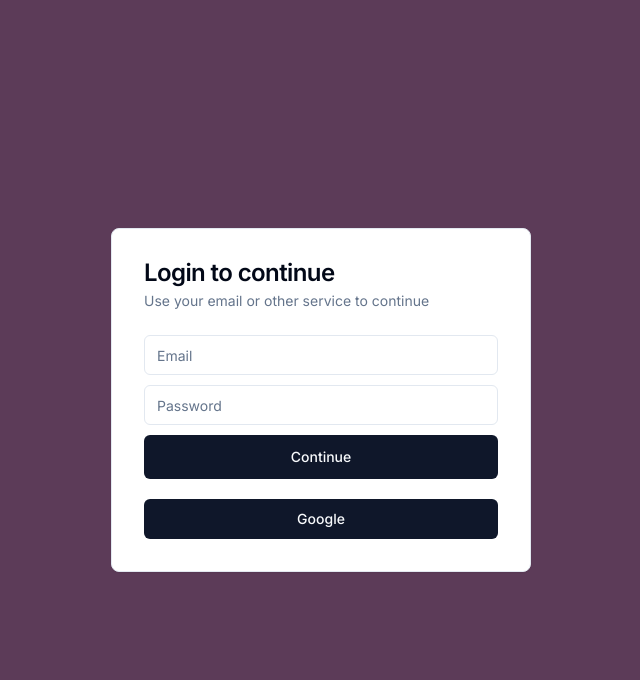
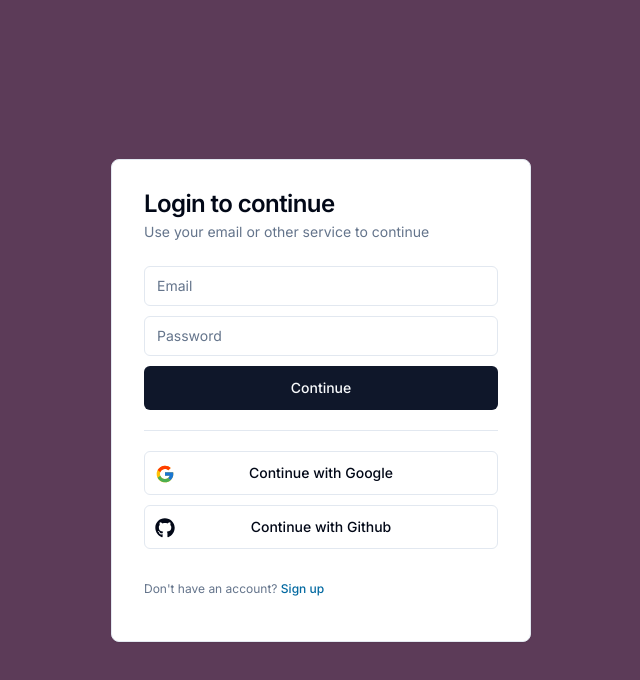
Before and after one commit to amandeep90s/slack-clone-next-js, a Next.js app: page / in a window 1280 px wide. Shown: the top 680 px of the page, without its empty margins (319-959 px from the left). Built offline with nearby package versions, Linux system fonts and the light colour scheme.

Commit message:
feat: Add sign-in and sign-up components

```diff
--- a/src/features/auth/components/auth-screen.tsx
+++ b/src/features/auth/components/auth-screen.tsx
@@ -10,7 +10,9 @@
 
   return (
     <div className="h-full flex items-center justify-center bg-[#5c3b58]">
-      <div className="md:h-auto md:w-[420px]">{state === 'signIn' ? <SignInCard /> : <SignUpCard />}</div>
+      <div className="md:h-auto md:w-[420px]">
+        {state === 'signIn' ? <SignInCard setState={setState} /> : <SignUpCard setState={setState} />}
+      </div>
     </div>
   );
 };
--- a/src/features/auth/components/sign-in-card.tsx
+++ b/src/features/auth/components/sign-in-card.tsx
@@ -1,10 +1,17 @@
 import { Button } from '@/components/ui/button';
 import { Card, CardContent, CardDescription, CardHeader, CardTitle } from '@/components/ui/card';
 import { Input } from '@/components/ui/input';
-import { Separator } from '@radix-ui/react-separator';
+import { Separator } from '@/components/ui/separator';
 import React from 'react';
+import { FaGithub } from 'react-icons/fa';
+import { FcGoogle } from 'react-icons/fc';
+import { SignInFlow } from '../types';
 
-const SignInCard = () => {
+interface SignInCardProps {
+  setState: (state: SignInFlow) => void;
+}
+
+const SignInCard = ({ setState }: SignInCardProps) => {
   return (
     <Card className="w-full h-full p-8">
       <CardHeader className="px-0 pt-0">
@@ -39,8 +46,36 @@
         </form>
         <Separator />
         <div className="flex flex-col gap-y-2.5">
-          <Button type="button">Google</Button>
+          <Button
+            type="button"
+            className="w-full relative"
+            variant={'outline'}
+            size={'lg'}
+            disabled={false}
+            onClick={() => {}}>
+            <FcGoogle className="size-5 absolute top-3 left-2.5" />
+            Continue with Google
+          </Button>
+          <Button
+            type="button"
+            className="w-full relative"
+            variant={'outline'}
+            size={'lg'}
+            disabled={false}
+            onClick={() => {}}>
+            <FaGithub className="size-5 absolute top-3 left-2.5" />
+            Continue with Github
+          </Button>
         </div>
+        <p className="text-xs text-muted-foreground">
+          Don&apos;t have an account?{' '}
+          <Button
+            variant={'link'}
+            onClick={() => setState('signUp')}
+            className="text-xs text-sky-700 hover:underline cursor-pointer p-0">
+            Sign up
+          </Button>
+        </p>
       </CardContent>
     </Card>
   );
--- a/src/features/auth/components/sign-up-card.tsx
+++ b/src/features/auth/components/sign-up-card.tsx
@@ -1,7 +1,92 @@
+import { Button } from '@/components/ui/button';
+import { Card, CardContent, CardDescription, CardHeader, CardTitle } from '@/components/ui/card';
+import { Input } from '@/components/ui/input';
+import { Separator } from '@/components/ui/separator';
 import React from 'react';
+import { FaGithub } from 'react-icons/fa';
+import { FcGoogle } from 'react-icons/fc';
+import { SignInFlow } from '../types';
 
-const SignUpCard = () => {
-  return <div>SignUpCard</div>;
+interface SignUpCardProps {
+  setState: (state: SignInFlow) => void;
+}
+
+const SignUpCard = ({ setState }: SignUpCardProps) => {
+  return (
+    <Card className="w-full h-full p-8">
+      <CardHeader className="px-0 pt-0">
+        <CardTitle>Sign up to continue</CardTitle>
+        <CardDescription>Use your email or other service to continue</CardDescription>
+      </CardHeader>
+      <CardContent className="space-y-5 px-0 pb-0">
+        <form className="space-y-2.5">
+          <Input
+            type="email"
+            value=""
+            onChange={() => {}}
+            placeholder="Email"
+            disabled={false}
+            required
+          />
+          <Input
+            type="password"
+            value=""
+            onChange={() => {}}
+            placeholder="Password"
+            disabled={false}
+            required
+          />
+          <Input
+            type="password"
+            value=""
+            onChange={() => {}}
+            placeholder="Confirm password"
+            disabled={false}
+            required
+          />
+          <Button
+            type="submit"
+            className="w-full"
+            size={'lg'}
+            disabled={false}>
+            Continue
+          </Button>
+        </form>
+        <Separator />
+        <div className="flex flex-col gap-y-2.5">
+          <Button
+            type="button"
+            className="w-full relative"
+            variant={'outline'}
+            size={'lg'}
+            disabled={false}
+            onClick={() => {}}>
+            <FcGoogle className="size-5 absolute top-3 left-2.5" />
+            Continue with Google
+          </Button>
+          <Button
+            type="button"
+            className="w-full relative"
+            variant={'outline'}
+            size={'lg'}
+            disabled={false}
+            onClick={() => {}}>
+            <FaGithub className="size-5 absolute top-3 left-2.5" />
+            Continue with Github
+          </Button>
+        </div>
+        <p className="text-xs text-muted-foreground">
+          Already have an account?{' '}
+          <Button
+            variant={'link'}
+            onClick={() => setState('signIn')}
+            className="text-xs text-sky-700 hover:underline cursor-pointer p-0">
+            Sign in
+          </Button>
+        </p>
+      </CardContent>
+    </Card>
+  );
 };
 
 export default SignUpCard;
```
